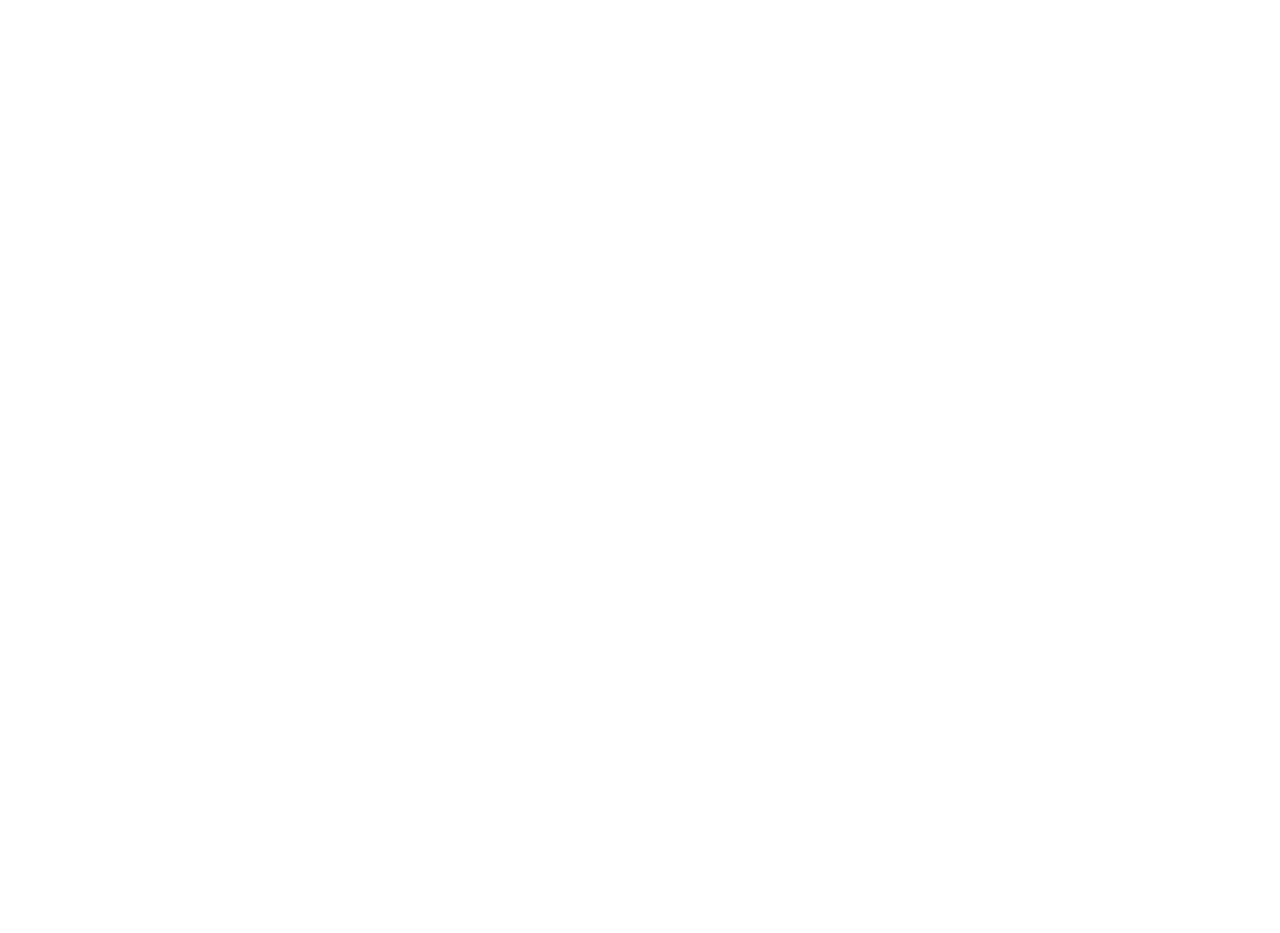
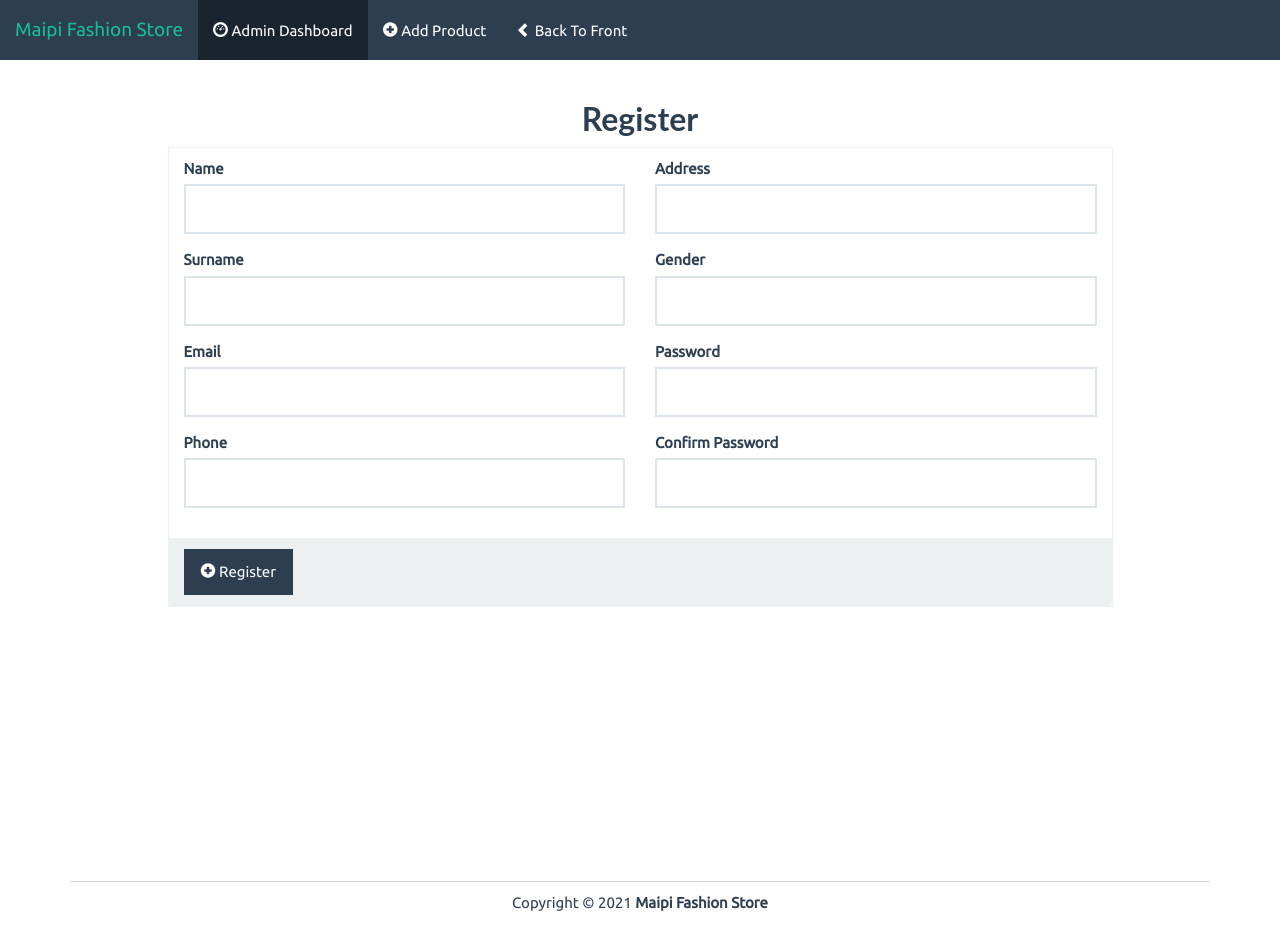
Before and after one commit to karabotwelve/e-commerce-Flask-and-Python, a Flask app: page /register in a window 1280 px wide. Before the commit the page is empty. Before the commit the page ends 800 px from the top, so only its background shows below. Run offline with Flask 2, Linux system fonts and the light colour scheme; some libraries are stand-ins or nearby versions.

Commit message:
added registers

```diff
--- a/app.py
+++ b/app.py
@@ -42,8 +42,10 @@
     surname = StringField('Surname')
     username = StringField('Username')
     phone = StringField('Phone')
-    address = TextAreaField('Address')
+    address = StringField('Address')
     gender = StringField('Gender')
+    password = StringField('Password')
+    conpass = StringField('ConPass')
 
 
 class Product(db.Model):
@@ -168,8 +170,8 @@
 
     if form.validate_on_submit():
 
-        new_user = UserModel(name=form.name.data, surname=form.price.data, username=form.username.data,
-                              phone=form.phone.data, address=form.address.data,gender=form.gender)
+        new_user = UserModel(name=form.name.data, surname=form.surname.data, username=form.username.data,
+                              phone=form.phone.data, address=form.address.data,gender=form.gender.data,password=form.password.data)
         db.session.add(new_user)
         db.session.commit()
 
--- a/templates/register.html
+++ b/templates/register.html
@@ -1,10 +1,88 @@
-<!DOCTYPE html>
-<html lang="en">
-<head>
-    <meta charset="UTF-8">
-    <title>Title</title>
-</head>
-<body>
+{% extends "base.html" %}
 
-</body>
-</html>
+{% block title %}View Product | Maipi Fashion Store{% endblock %}
+
+{% block body %}
+
+<div class="row pad">
+	<div class="col-lg-12">
+		<h2 class="bold text-center">Register</h2>
+	</div>
+</div>
+<div class="row">
+	<div class="col-lg-10 col-lg-offset-1">
+		<div class="panel panel-default">
+			<form method="POST" action="{{ url_for('adduser') }}" enctype="multipart/form-data">
+				<div class="panel-body">
+					<div class="row">
+						{{form.csrf_token }}
+						<div class="col-lg-6">
+							<div class="form-group">
+								<label>Name</label>
+
+								{{form.name(class='form-control')}}
+							</div>
+
+							<div class="form-group">
+								<label>Surname</label>
+
+								{{form.surname(class='form-control')}}
+							</div>
+
+							<div class="form-group">
+								<label>Email</label>
+
+								{{form.username(class='form-control')}}
+							</div>
+
+                            	<div class="form-group">
+								<label>Phone</label>
+
+								{{form.phone(class='form-control')}}
+							</div>
+						</div>
+						<div class="col-lg-6">
+							<div class="form-group">
+								<div class="form-group">
+									<label>Address</label>
+
+									{{form.address(class='form-control')}}
+								</div>
+								<div class="form-group">
+									<label>Gender</label>
+
+									{{form.gender(class='form-control')}}
+								</div>
+
+								<div class="form-group">
+									<label>Password</label>
+
+									{{form.password(class='form-control')}}
+								</div>
+								<div class="form-group">
+									<label>Confirm Password</label>
+
+									{{form.conpass(class='form-control')}}
+								</div>
+
+
+							</div>
+						</div>
+					</div>
+				</div>
+
+				<div class="panel-footer">
+					<button type="submit" class="btn btn-primary">
+						<i class="glyphicon glyphicon-plus-sign"></i> Register
+					</button>
+				</div>
+			</form>
+		</div>
+	</div>
+</div>
+
+
+
+
+
+{% endblock %}</div>
```
Also changed, not shown: migrations/versions/7764df1fae42_.py (renamed from migrations/versions/4400ee1f2335_.py, +15 -3 lines), images/printed-dress.jpg (deleted), images/printed-summer-dress.jpg (deleted), images/printed-summer-dress_2.jpg (deleted), maipi.db.
